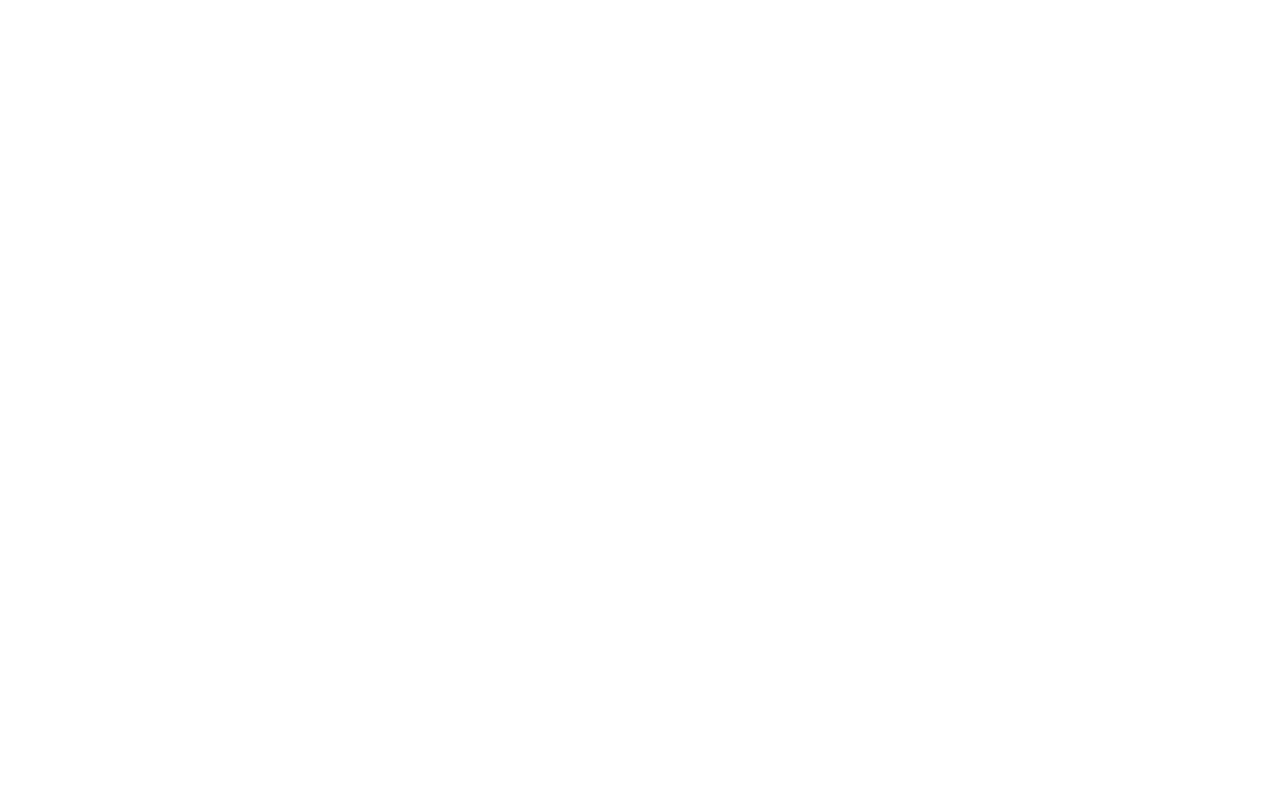
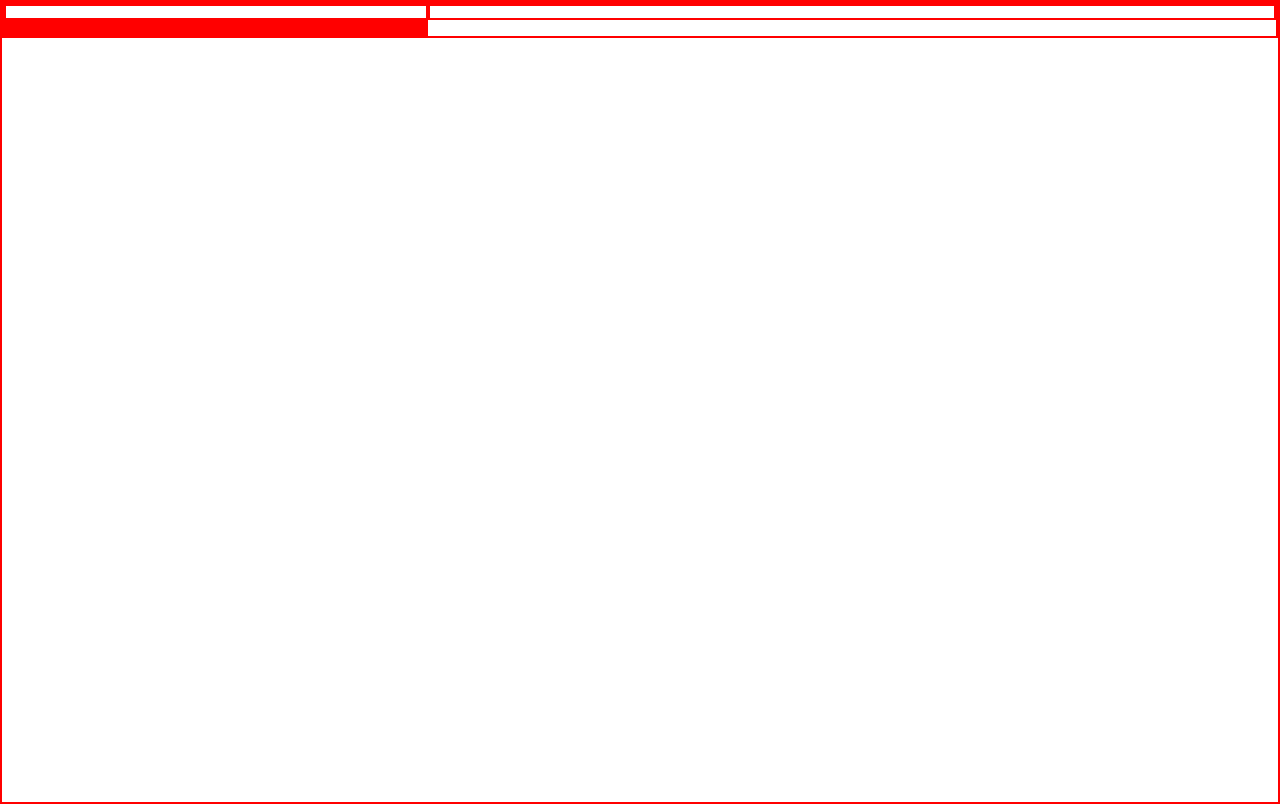
Before and after one commit to RandomUser04329/admin-Dashboard, a plain HTML site: page index.html in a window 1280 px wide. Drawn offline with Linux system fonts and the light colour scheme.

Commit message:
The beginning of the content.

```diff
--- a/index.html
+++ b/index.html
@@ -10,7 +10,28 @@
 
 
 <body>
+    <div class = "container">
+        <div class = "header-container">
 
+        </div>
+
+        <div class = "sidebar-container">
+
+        </div>
+
+        <div class = "mainContent-container">
+            <div class = "content1">
+
+            </div>
+            <div class = "content2">
+
+            </div>
+            <div class = "content3">
+
+            </div>
+        </div>
+
+    </div>
 </body>
 
 </html>
--- a/style.css
+++ b/style.css
@@ -0,0 +1,15 @@
+* {
+    border: 2px solid red;
+}
+
+body {
+    height: 100vh;
+    border: 0;
+    margin: 0;
+}
+
+.container {
+    display: grid;
+    grid-template-columns: 1fr 2fr;
+    grid-template-rows: 1fr 1fr;
+}
```
